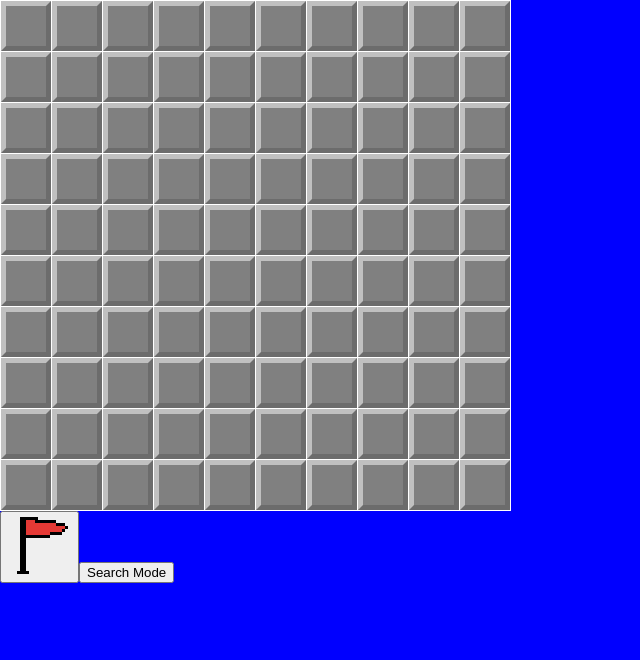
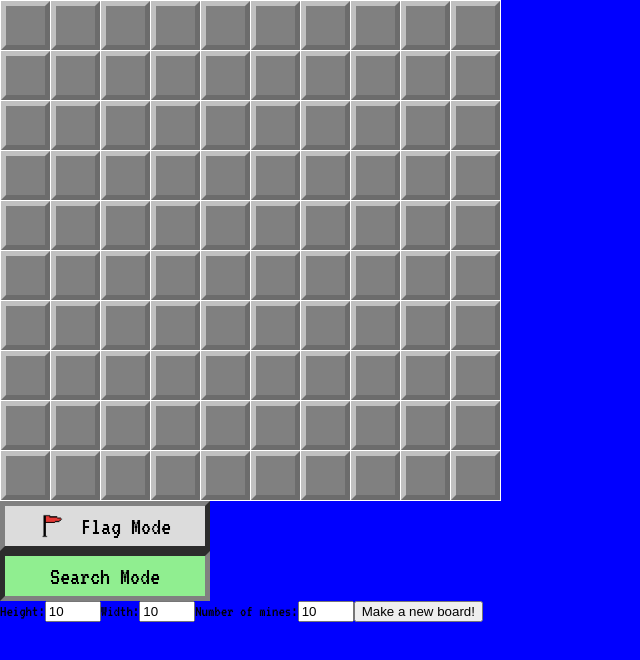
Before and after one commit to ValkrynCiel/minesweeper, a React (Create React App) app: page / in a window 1280 px wide. Shown: the top 660 px of the page, without its empty margins (0-640 px from the left). Built offline with nearby package versions, Linux system fonts and the light colour scheme.

Commit message:
created buttons that highlight green when activated and new board form

```diff
--- a/src/App.js
+++ b/src/App.js
@@ -1,10 +1,10 @@
 import React from 'react';
-import Board from './Board'
+import Game from './Game'
 
 function App() {
   return (
     <div className="App">
-      <Board/>
+      <Game />
     </div>
   );
 }
--- a/src/Board.jsx
+++ b/src/Board.jsx
@@ -1,15 +1,10 @@
 import React, { Component } from 'react';
 import HiddenCell from './Cell_Hidden';
 import RevealedCell from './Cell_Revealed';
-import flagSrc from './flag.png'
+import Button from './Button';
+import flagSrc from './flag.png';
 
 class Board extends Component {
-
-  static defaultProps = {
-    height: 10,
-    width: 10,
-    mineCount: 15
-  }
 
   constructor(props) {
     super(props);
@@ -58,7 +53,7 @@ class Board extends Component {
     }
   }
 
-  //pick mine coordinates randomly and returns the coordinates of mines
+  /** pick mine coordinates randomly and returns the coordinates of mines */
   defineMineLocations(height, width, exclude) {
     const [x, y] = exclude;
     const locations = [];
@@ -87,7 +82,7 @@ class Board extends Component {
     }
   }
 
-  //create a board populated with numbers around mines
+  /** create a board populated with numbers around mines */
   placeMines(board, mineGenerator) {
     let mines = 0;
     while (mines < this.props.mineCount) {
@@ -108,7 +103,7 @@ class Board extends Component {
     return board;
   }
 
-  //reveal cells and remove flags as we go along, reveals numbered cells and gaps
+  /** reveal cells and remove flags as we go along, reveals numbered cells and gaps */
   revealHiddenCell(x, y) {
 
     if (this.state.firstMove) {
@@ -139,7 +134,7 @@ class Board extends Component {
     }
   }
 
-  //recursively search area for adjacent numbers to reveal
+  /** recursively search area for adjacent numbers to reveal*/
   searchArea(x, y, board, boardView, safeCount, flaggedCells) {
 
     function _revealSpot(x, y) {
@@ -167,7 +162,7 @@ class Board extends Component {
     return { boardView, safeCount, flaggedCells };
   }
 
-  // flag/unflag cells that are potentially mines
+  /** flag/unflag cells that are potentially mines */
   toggleFlagOnHiddenCell(x, y) {
     let coord = `${x},${y}`
     if (this.state.flaggedCells.has(coord)) {
@@ -183,7 +178,7 @@ class Board extends Component {
     }
   }
 
-  //either reveals a hidden cell or toggles the flag indicator depending on mode
+  /** either reveals a hidden cell or toggles the flag indicator depending on mode */
   handleCellChange(x, y) {
     if (this.state.flagMode) {
       this.toggleFlagOnHiddenCell(x, y);
@@ -192,16 +187,17 @@ class Board extends Component {
     }
   }
 
-  changeMode(type) {
-    if (type === 'flag') {
-      this.setState({ flagMode: true });
-    } else {
-      this.setState({ flagMode: false })
-    }
+  changeToFlagMode(bool) {
+    this.setState({ flagMode: bool });
   }
 
-  //hidden cells have robust functionality and must be disabled
-  displayHiddenCell({ x, y, gameEnd, flag, flagMode, handleCellChange }) {
+  /** hidden cells have robust functionality
+   * and must be disabled under certain conditions */
+  displayHiddenCell(x, y) {
+    const { gameEndMessage, flaggedCells, flagMode } = this.state;
+    const flag = flaggedCells.has(`${x},${y}`);
+    const gameEnd = gameEndMessage.length;
+
     //user cannot reveal a flagged cell or click on a cell at end of game
     if (gameEnd || (flag && flagMode === false)) {
       return (<HiddenCell
@@ -216,7 +212,7 @@ class Board extends Component {
         key={`${x},${y}`}
         x={x}
         y={y}
-        handleCellChange = {handleCellChange}
+        handleCellChange = {this.handleCellChange}
         flag={flag} />)
     }
   }
@@ -230,28 +226,32 @@ class Board extends Component {
           <tbody>
             {board.map((r, x) => <tr key={x}>
               {r.map((c, y) => (
-                boardView[x][y] ?
+                boardView[x][y]
+                ?
                   <RevealedCell
                     value={c}
                     key={`${x},${y}`}
                     wrongFlag={gameEndMessage &&
                                flaggedCells.has(`${x},${y}`) &&
                                isFinite(c) ? true : false} />
-                    :
-                  this.displayHiddenCell({
-                    x,
-                    y,
-                    gameEnd: gameEndMessage,
-                    flag: flaggedCells.has(`${x},${y}`),
-                    flagMode,
-                    handleCellChange: this.handleCellChange
-                  })
+                :
+                  this.displayHiddenCell(x, y)
               ))}
             </tr>)}
           </tbody>
         </table>
-        <button onClick={() => this.changeMode('flag')}><img src={flagSrc} alt='flag mode' /></button>
-        <button onClick={() => this.changeMode('search')}>Search Mode</button>
+
+        <Button onClick={() => this.changeToFlagMode(true)}
+                imgSrc={flagSrc}
+                alt='flag'
+                active={flagMode}>
+          Flag Mode
+        </Button>
+        <Button
+          onClick={() => this.changeToFlagMode(false)}
+          active={!flagMode}>
+            Search Mode
+        </Button>
       </>
     )
   }
--- /dev/null
+++ b/src/Button.jsx
@@ -0,0 +1,57 @@
+import React, { PureComponent } from 'react';
+import styled from 'styled-components';
+
+
+const ButtonWrapper = styled.div`
+  height: 40px;
+  width: 200px;
+  box-sizing: content-box;
+  background-color: ${props => props.active ? 'lightgreen' : 'gainsboro'};
+  border: 5px ${props => props.active ? 'inset': 'outset'} grey;
+  display: flex;
+  cursor: pointer;
+`
+
+const ButtonDisplay = styled.div`
+  margin: auto;
+  height: 30px;
+  width: 150px;
+  display: flex;
+  justify-content: space-around;
+  align-items: center;
+  p {
+    font-size: 25px;
+    display: inline-block;
+  }
+  img {
+    height: 80%;
+    width: auto;
+  }
+`
+
+class Button extends PureComponent {
+
+  constructor(props){
+    super(props);
+    this.handleClick = this.handleClick.bind(this);
+  }
+
+  handleClick(evt) {
+    evt.preventDefault();
+    this.props.onClick();
+  }
+
+  render() {
+    const { imgSrc, alt, active, onClick, children } = this.props;
+    return(
+      <ButtonWrapper onClick={onClick} active={active}>
+        <ButtonDisplay img={imgSrc}>
+          {imgSrc && <img src={imgSrc} alt={alt} />}
+          <p>{children}</p>
+        </ButtonDisplay>
+      </ButtonWrapper>
+    )
+  }
+}
+
+export default Button;
--- a/src/Cell_Hidden.jsx
+++ b/src/Cell_Hidden.jsx
@@ -10,7 +10,6 @@ const CellDisplay = styled(CellWrapper)`
   div {
     height: 100%;
     width: 100%;
-    box-sizing: border-box;
     border: 5px outset silver;
     display: flex;
     img {
--- a/src/Cell_Revealed.jsx
+++ b/src/Cell_Revealed.jsx
@@ -22,22 +22,17 @@ const CellDisplay = styled(CellWrapper)`
   }
   div {
     position: absolute;
-    height: 100%;
-    width: 100%;
+    height: 40%;
+    width: 40%;
     top: 0;
     left: 0;
     z-index: 10;
-    font-size: 20px;
-    color: red;
-    text-align: center;
     display: ${props => props.wrongFlag ? 'block' : 'none'};
   }
   div > img {
     position: absolute;
-    top: 15px;
-    left: 15px;
-    height: 40%;
-    width: 40%;
+    height: 100%;
+    width: 100%;
   }
 `
 
--- /dev/null
+++ b/src/Game.jsx
@@ -0,0 +1,50 @@
+import React, { Component } from 'react';
+import Board from './Board';
+import NewGameForm from './NewGameForm';
+
+class Game extends Component {
+
+  constructor(props) {
+    super(props);
+    this.state = {
+      width: 10,
+      height: 10,
+      mineCount: 10,
+      gameId: 0
+    }
+    this.makeNewBoard = this.makeNewBoard.bind(this);
+  }
+
+  makeNewBoard(boardStats) {
+    if (boardStats) {
+      const { width, height, mineCount } = boardStats;
+      this.setState( st => ({
+        width: +width,
+        height: +height,
+        mineCount: +mineCount,
+        gameId: st.gameId + 1 }));
+    } else {
+      this.setState( st => ({gameId: st.gameId + 1}))
+    }
+  }
+  render() {
+    const { width, height, mineCount, gameId } = this.state;
+    return (
+      <>
+      <Board
+        key={gameId}
+        width={width}
+        height={height}
+        mineCount={mineCount} />
+      <NewGameForm
+        key={`form-${gameId}`}
+        width={width}
+        height={height}
+        mineCount={mineCount}
+        makeNewBoard={this.makeNewBoard} />
+      </>
+    )
+  }
+}
+
+export default Game;
--- /dev/null
+++ b/src/NewGameForm.jsx
@@ -0,0 +1,62 @@
+import React, { Component } from 'react';
+
+class NewGameForm extends Component {
+
+  constructor(props) {
+    super(props);
+    this.state = {
+      height: props.height,
+      width: props.width,
+      mineCount: props.mineCount
+    }
+    this.handleSubmit = this.handleSubmit.bind(this);
+    this.handleChange = this.handleChange.bind(this);
+  }
+
+  handleSubmit(evt) {
+    evt.preventDefault();
+    const { height, width, mineCount } = this.state;
+    this.props.makeNewBoard({height, width, mineCount});
+  }
+
+  handleChange(evt) {
+    this.setState({ [evt.target.name]: evt.target.value });
+  }
+
+  render() {
+    const { height, width } = this.state;
+    return (
+        <form onSubmit={this.handleSubmit}>
+
+          <label htmlFor="height">Height:</label>
+          <input id="height" name="height"
+                 value={this.state.height}
+                 type="number"
+                 min="5"
+                 max="15"
+                 onChange={this.handleChange} />
+
+          <label htmlFor="width">Width:</label>
+          <input id="width" name="width"
+                 value={this.state.width}
+                 type="number"
+                 min="5"
+                 max="15"
+                 onChange={this.handleChange} />
+
+          <label htmlFor="mineCount">Number of mines:</label>
+          <input id="mineCount" name="mineCount"
+                 value={this.state.mineCount}
+                 type="number"
+                 min="1"
+                 max={`${+height * +width - 2}`}
+                 onChange={this.handleChange} />
+
+          <button>Make a new board!</button>
+
+        </form>
+    );
+  }
+}
+
+export default NewGameForm;
--- a/src/index.css
+++ b/src/index.css
@@ -15,8 +15,9 @@ time, mark, audio, video {
 	padding: 0;
 	border: 0;
 	font-size: 100%;
-	font: inherit;
+	font-family: 'VT323', monospace;
 	vertical-align: baseline;
+	box-sizing: border-box;
 }
 /* HTML5 display-role reset for older browsers */
 article, aside, details, figcaption, figure,
```
